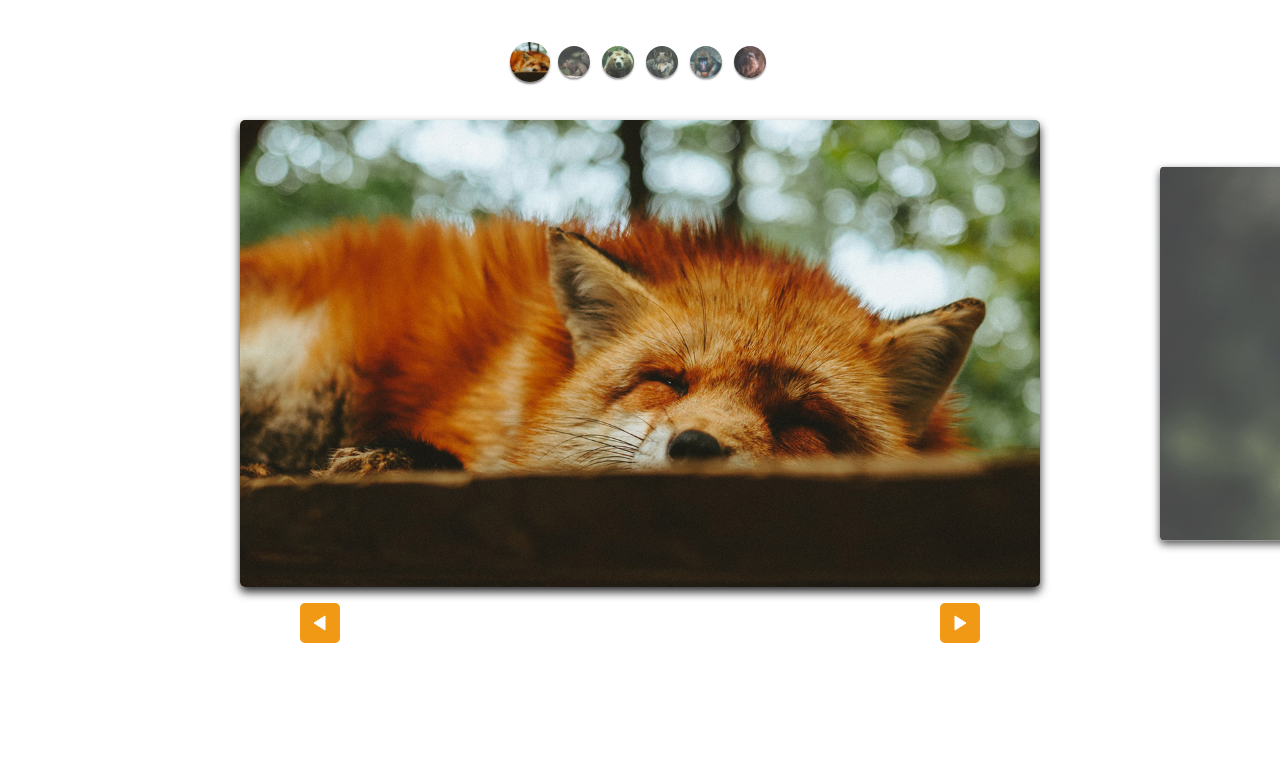
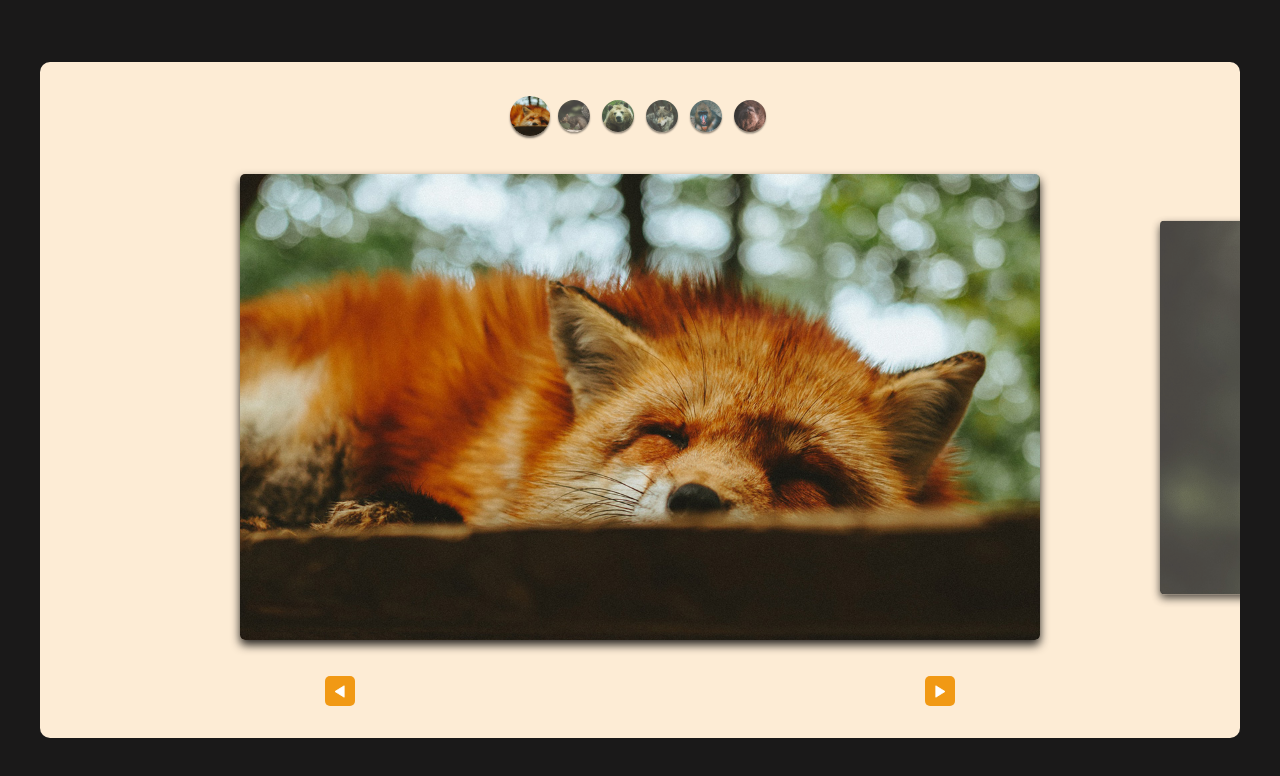
Before and after one commit to thgomesdev/slide, a plain HTML site: page index.html in a window 1280 px wide. Drawn offline with Linux system fonts and the light colour scheme.

Commit message:
refatorando estilos

```diff
--- a/css/style.css
+++ b/css/style.css
@@ -11,6 +11,21 @@ ul {
 img {
   display: block;
   max-width: 100%;
+}
+body {
+  display: flex;
+  width: 100vw;
+  height: 100vh;
+  justify-content: center;
+  align-items: center;
+  background: rgb(26, 25, 25);
+}
+
+.slide-container {
+  width: 1200px;
+  padding: 2rem 0rem;
+  background-color: rgb(253, 236, 213);
+  border-radius: 10px;
 }
 
 .slide-wrapper {
@@ -68,9 +83,10 @@ img {
   justify-content: center;
   flex-wrap: wrap;
 
-  margin: 40px 0px 20px 0px;
+  margin: 0px 0px 20px 0px;
 }
 .custom-controls li {
+  cursor: pointer;
   opacity: 0.8;
   transform: scale(0.8);
   width: 40px;
@@ -79,6 +95,11 @@ img {
   overflow: hidden;
   margin: 2px;
   box-shadow: 0 2px 2px rgba(0, 0, 0, 0.5);
+  transition: 0.2s;
+}
+.custom-controls li:hover {
+  opacity: 0.85;
+  transform: scale(0.85);
 }
 .custom-controls li.active {
   opacity: 1;
@@ -93,10 +114,16 @@ img {
   cursor: pointer;
   border: 0;
   border-radius: 5px;
-  width: 40px;
-  height: 40px;
+  width: 30px;
+  height: 30px;
   background: rgb(241, 153, 20) url('../img/arrow.svg') center center no-repeat;
+  margin-top: 20px;
+  background-size: 10px;
+  transition: 0.25s;
 }
 .arrow-nav button.prev {
   transform: rotate(180deg);
 }
+.arrow-nav button:hover {
+  background-color: rgb(209, 132, 16);
+}
--- a/index.html
+++ b/index.html
@@ -4,10 +4,12 @@
     <meta charset="UTF-8" />
     <meta name="viewport" content="width=device-width, initial-scale=1.0" />
     <meta http-equiv="X-UA-Compatible" content="ie=edge" />
-    <title>Slide Curso JavaScript</title>
+    <link rel="shortcut icon" href="./img/arrow.svg" type="image/x-icon" />
+    <title>Slide</title>
     <link rel="stylesheet" href="css/style.css" />
   </head>
   <body>
+    <div class="slide-container">
       <ul class="custom-controls">
         <li><img src="img/foto1-thumb.jpg" alt="" /></li>
         <li><img src="img/foto2-thumb.jpg" alt="" /></li>
@@ -30,6 +32,7 @@
         <button class="prev"></button>
         <button class="next"></button>
       </div>
+    </div>
     <script type="module" src="js/script.js"></script>
   </body>
 </html>
--- a/js/slide.js
+++ b/js/slide.js
@@ -7,9 +7,11 @@ export class Slide {
     this.dist = { finalPosition: 0, startX: 0, movement: 0 };
     this.activeClass = 'active';
     this.changeEvent = new Event('changeEvent');
+    this.transition(true);
+    this.onResize();
   }
 
-  transititon(active) {
+  transition(active) {
     this.slide.style.transition = active ? 'transform .3s' : '';
   }
 
@@ -33,7 +35,7 @@ export class Slide {
     }
 
     this.wrapper.addEventListener(this.movetype, this.onMove);
-    this.transititon(false);
+    this.transition(false);
   }
 
   moveSlide(distX) {
@@ -49,7 +51,7 @@ export class Slide {
   onEnd() {
     this.wrapper.removeEventListener(this.movetype, this.onMove);
     this.dist.finalPosition = this.dist.lastPosition;
-    this.transititon(true);
+    this.transition(true);
     this.changeSlideOnEnd();
   }
 
```
Lines whose indentation alone changed are shown as unchanged.
